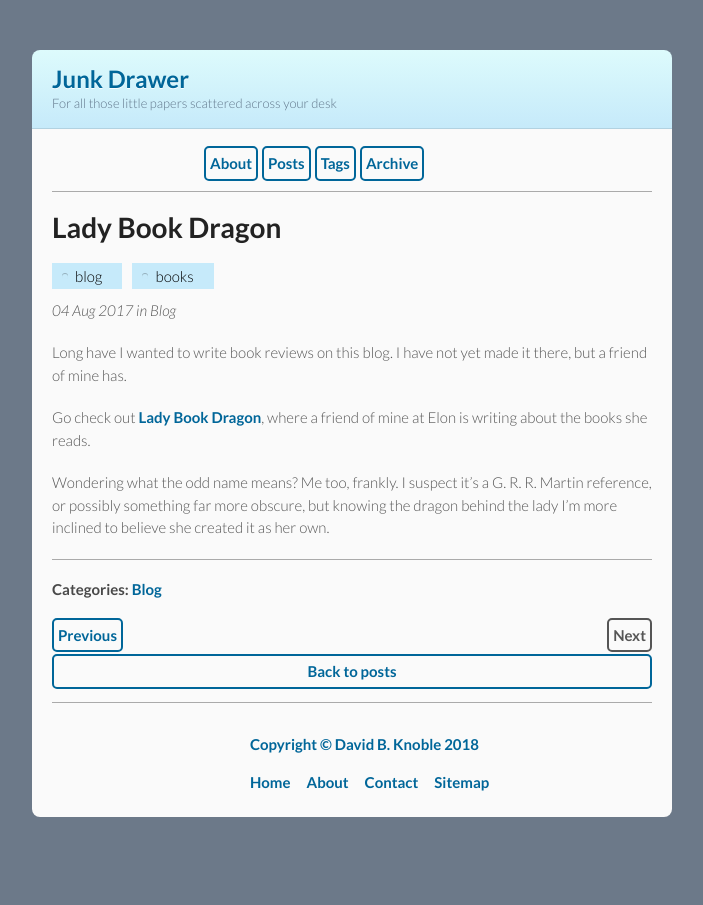
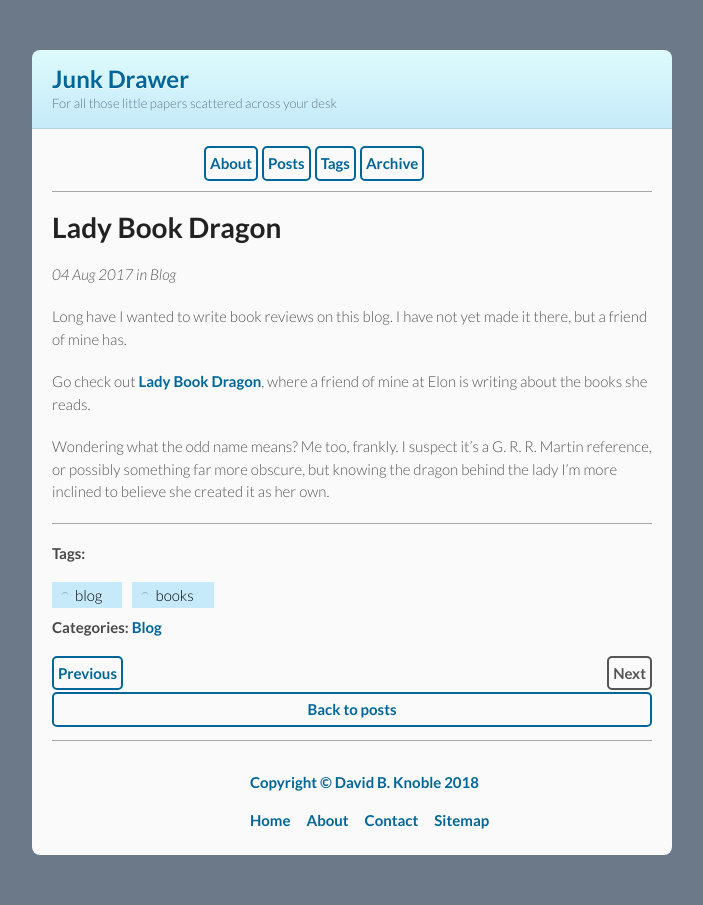
Before and after one commit to benknoble/benknoble.github.io, a Jekyll site: the page built from _posts/2017-08-04-ladybookdragon.md, in a window 1280 px wide. Shown: the whole page, without its empty margins (288-991 px from the left). Built offline with Jekyll 4.4.1, drawn with Linux system fonts in a browser that asks for light colours.

Commit message:
Move tags to bottom with categories

```diff
--- a/_layouts/post.html
+++ b/_layouts/post.html
@@ -1,12 +1,13 @@
 ---
 layout: default
 ---
-{% include tags.html tags=page.tags %}
 <p class="meta">{{ page.date | date_to_string }} in {{ page.categories | array_to_sentence_string }}</p>
 <div id="post">
   {{ content }}
 </div>
 <hr/>
+<h4>Tags:</h4>
+{% include tags.html tags=page.tags %}
 <div id="post-categories">
   <h4>Categories:
   {% for category in page.categories %}
```
